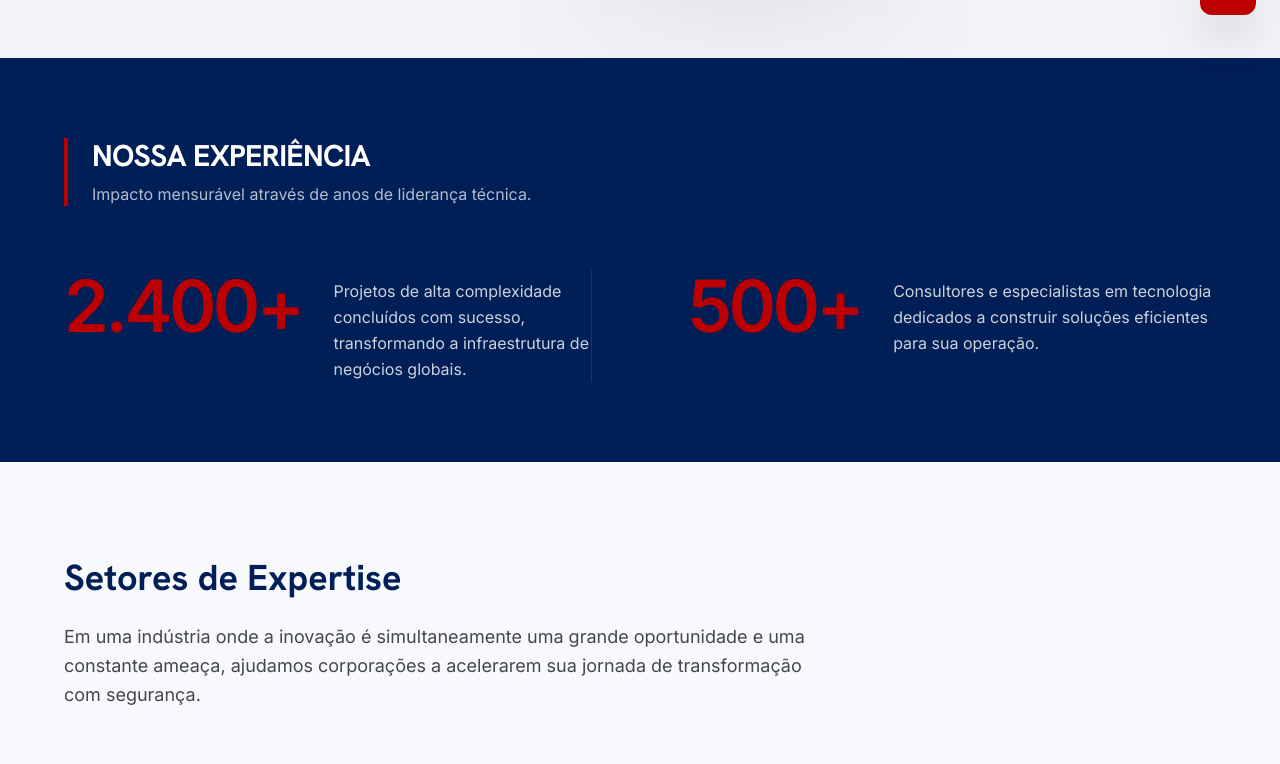
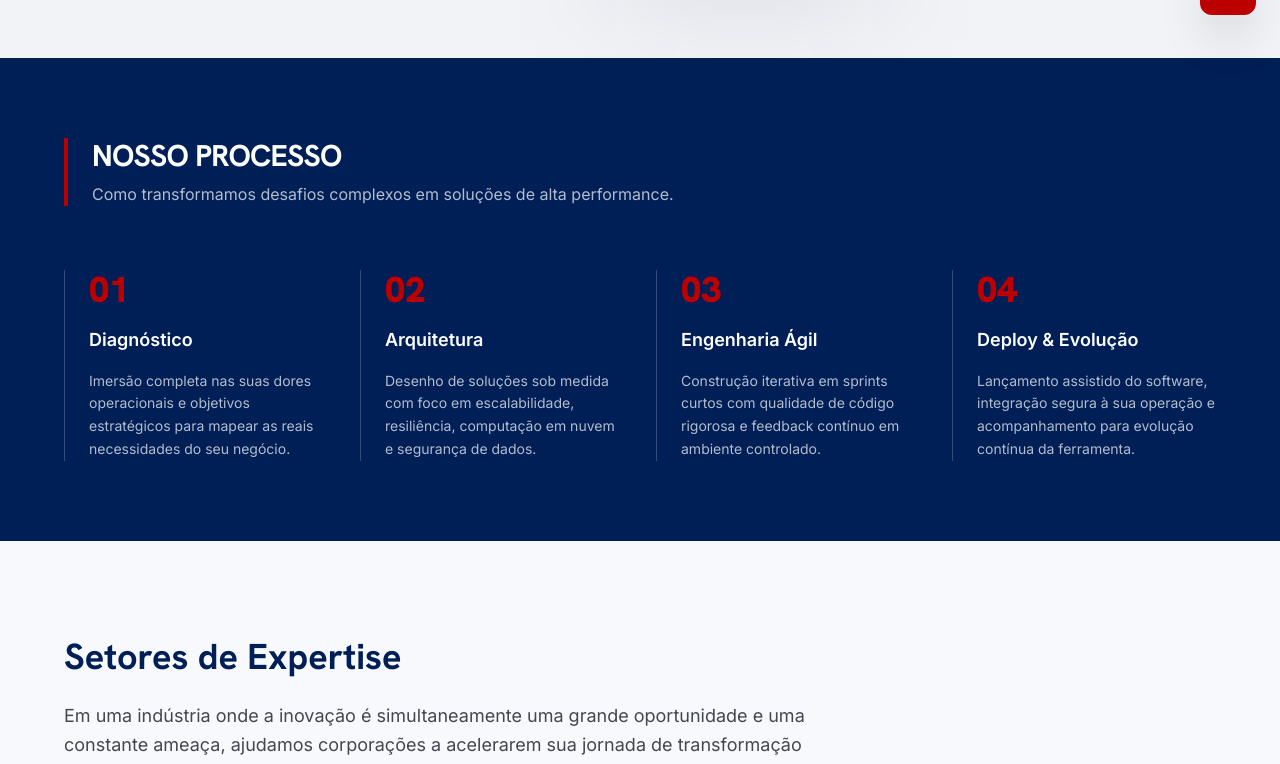
Before and after one commit to Fabricio-O-S/Bravvi_Landingpage_tec, a Flask app: page / in a window 1280 px wide. Shown: the part 761-1525 px from the top of the page. Run offline with Flask 3, Linux system fonts and the light colour scheme; some libraries are stand-ins or nearby versions.

Commit message:
docs: atualização URL do repositorio e ajuste de layout

```diff
--- a/templates/index.html
+++ b/templates/index.html
@@ -13,7 +13,7 @@
             <nav class="hidden md:flex gap-6 items-center">
                 <a class="text-secondary border-b-2 border-secondary pb-1 font-bold text-label-sm font-label-sm uppercase tracking-wider" href="#sectors">Serviços</a>
                 <a class="text-on-surface-variant hover:text-primary transition-colors text-label-sm font-label-sm uppercase tracking-wider" href="#how-we-help">Atuação</a>
-                <a class="text-on-surface-variant hover:text-primary transition-colors text-label-sm font-label-sm uppercase tracking-wider" href="#experience">Resultados</a>
+                <a class="text-on-surface-variant hover:text-primary transition-colors text-label-sm font-label-sm uppercase tracking-wider" href="#process">Processo</a>
             </nav>
         </div>
         <div class="flex items-center gap-4">
@@ -65,25 +65,37 @@
         </div>
     </section>
 
-    <!-- Numbers Section -->
-    <section class="bg-primary text-on-primary py-20 scroll-reveal" id="experience">
+    <!-- Metodologia Section (Nosso Processo) -->
+    <section class="bg-primary text-on-primary py-20 scroll-reveal" id="process">
         <div class="max-w-container-max mx-auto px-margin-mobile md:px-margin-desktop">
             <div class="mb-16 border-l-4 border-secondary pl-6">
-                <h2 class="font-headline-md text-3xl uppercase tracking-tight font-bold">Nossa Experiência</h2>
-                <p class="text-on-primary/70 mt-2">Impacto mensurável através de anos de liderança técnica.</p>
+                <h2 class="font-headline-md text-3xl uppercase tracking-tight font-bold">Nosso Processo</h2>
+                <p class="text-on-primary/70 mt-2">Como transformamos desafios complexos em soluções de alta performance.</p>
             </div>
-            <div class="grid grid-cols-1 md:grid-cols-2 gap-12 lg:gap-24">
-                <div class="flex items-start gap-8 md:border-r md:border-on-primary/10 last:border-0 pb-6 md:pb-0">
-                    <div class="text-5xl lg:text-7xl font-black tracking-tighter leading-none text-secondary">2.400+</div>
-                    <div class="max-w-xs pt-2">
-                        <p class="text-body-md font-body-md text-on-primary/80 leading-relaxed">Projetos de alta complexidade concluídos com sucesso, transformando a infraestrutura de negócios globais.</p>
-                    </div>
+            <div class="grid grid-cols-1 sm:grid-cols-2 lg:grid-cols-4 gap-8">
+                <!-- Passo 1: Diagnóstico -->
+                <div class="space-y-4 border-l border-on-primary/20 pl-6 relative">
+                    <div class="text-secondary font-display-lg text-4xl font-extrabold mb-2">01</div>
+                    <h3 class="text-lg font-bold">Diagnóstico</h3>
+                    <p class="text-sm text-on-primary/70 leading-relaxed">Imersão completa nas suas dores operacionais e objetivos estratégicos para mapear as reais necessidades do seu negócio.</p>
                 </div>
-                <div class="flex items-start gap-8">
-                    <div class="text-5xl lg:text-7xl font-black tracking-tighter leading-none text-secondary">500+</div>
-                    <div class="max-w-xs pt-2">
-                        <p class="text-body-md font-body-md text-on-primary/80 leading-relaxed">Consultores e especialistas em tecnologia dedicados a construir soluções eficientes para sua operação.</p>
-                    </div>
+                <!-- Passo 2: Desenho Técnico -->
+                <div class="space-y-4 border-l border-on-primary/20 pl-6 relative">
+                    <div class="text-secondary font-display-lg text-4xl font-extrabold mb-2">02</div>
+                    <h3 class="text-lg font-bold">Arquitetura</h3>
+                    <p class="text-sm text-on-primary/70 leading-relaxed">Desenho de soluções sob medida com foco em escalabilidade, resiliência, computação em nuvem e segurança de dados.</p>
+                </div>
+                <!-- Passo 3: Engenharia Ágil -->
+                <div class="space-y-4 border-l border-on-primary/20 pl-6 relative">
+                    <div class="text-secondary font-display-lg text-4xl font-extrabold mb-2">03</div>
+                    <h3 class="text-lg font-bold">Engenharia Ágil</h3>
+                    <p class="text-sm text-on-primary/70 leading-relaxed">Construção iterativa em sprints curtos com qualidade de código rigorosa e feedback contínuo em ambiente controlado.</p>
+                </div>
+                <!-- Passo 4: Deploy & Evolução -->
+                <div class="space-y-4 border-l border-on-primary/20 pl-6 relative">
+                    <div class="text-secondary font-display-lg text-4xl font-extrabold mb-2">04</div>
+                    <h3 class="text-lg font-bold">Deploy & Evolução</h3>
+                    <p class="text-sm text-on-primary/70 leading-relaxed">Lançamento assistido do software, integração segura à sua operação e acompanhamento para evolução contínua da ferramenta.</p>
                 </div>
             </div>
         </div>
@@ -296,7 +308,7 @@
             <h5 class="text-label-sm font-label-sm text-secondary uppercase font-bold tracking-wider">Institucional</h5>
             <ul class="space-y-3">
                 <li><a class="text-surface-variant opacity-80 hover:opacity-100 hover:underline transition-opacity" href="#how-we-help">Sobre Nós</a></li>
-                <li><a class="text-surface-variant opacity-80 hover:opacity-100 hover:underline transition-opacity" href="#experience">Resultados</a></li>
+                <li><a class="text-surface-variant opacity-80 hover:opacity-100 hover:underline transition-opacity" href="#process">Processo</a></li>
                 <li><a class="text-surface-variant opacity-80 hover:opacity-100 hover:underline transition-opacity" href="#contact">Carreiras</a></li>
             </ul>
         </div>
```
Also changed, not shown: README.md, 1 other file.
